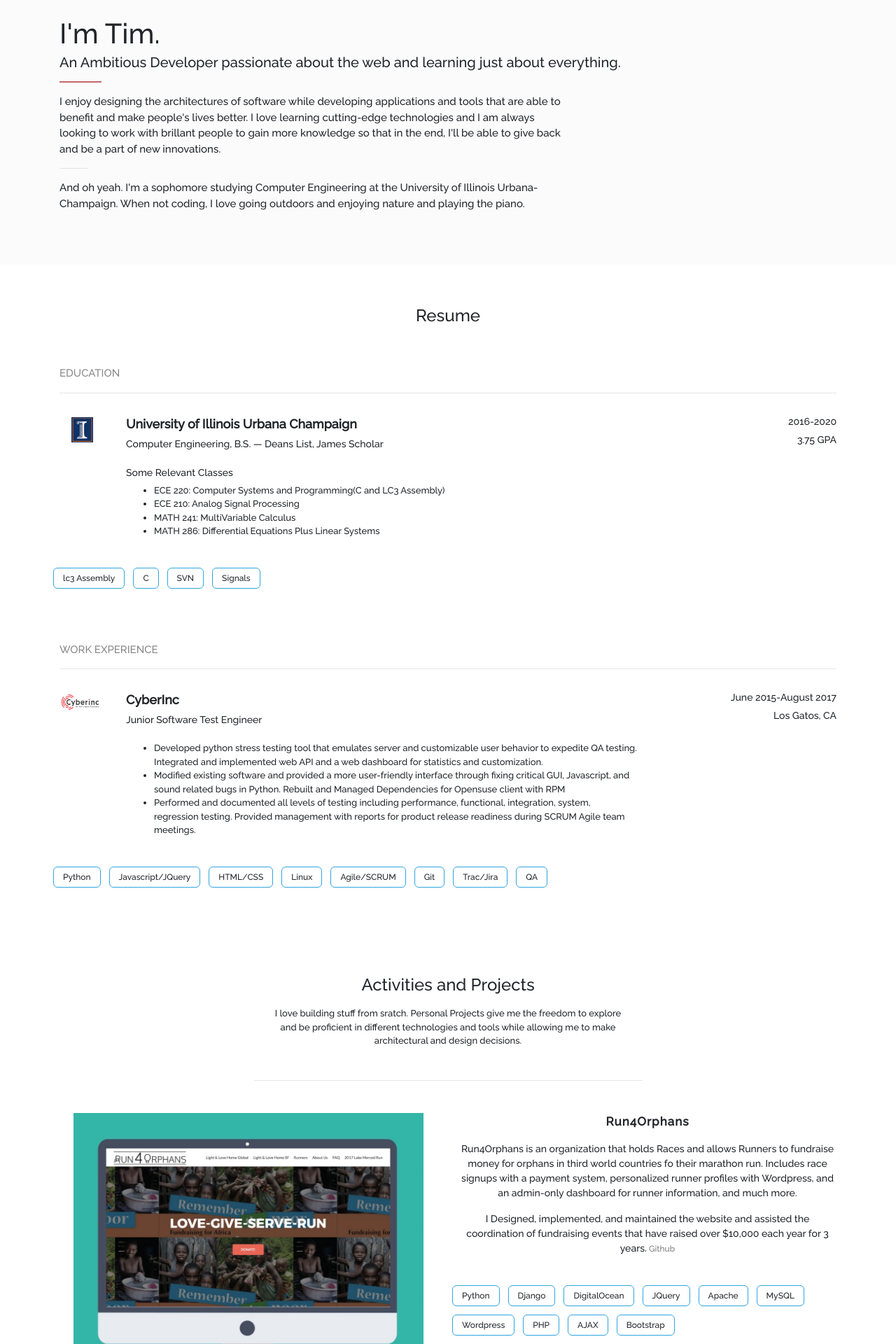
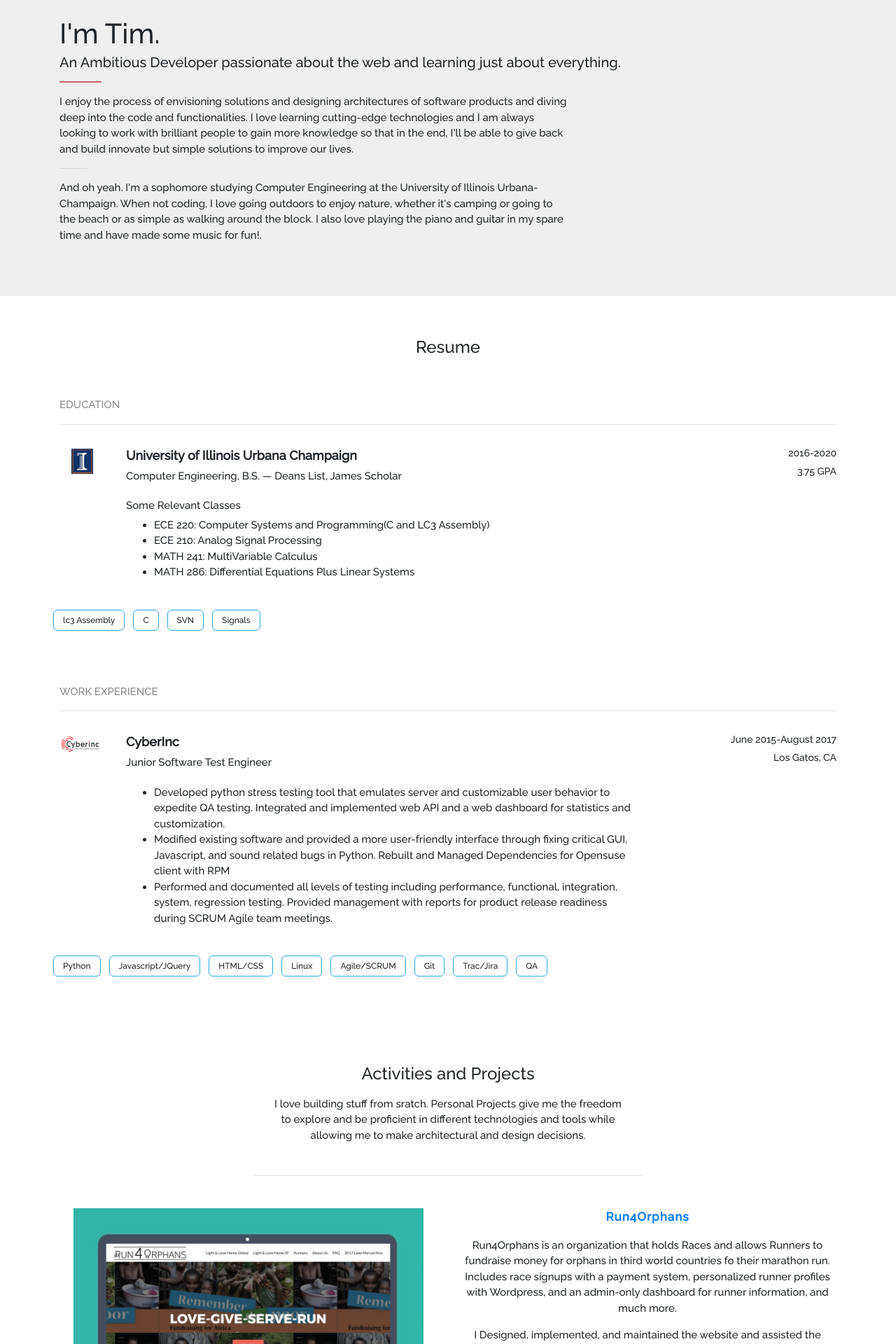
Before and after one commit to tko22/old.timothyko.org, a React (Create React App) app in the folder frontend/: page / in a window 1280 px wide. Shown: the part 720-2640 px from the top of the page at 70% size. Built offline with nearby package versions, Linux system fonts and the light colour scheme.

Commit message:
edited font sizes

```diff
--- a/frontend/src/App.css
+++ b/frontend/src/App.css
@@ -5,7 +5,7 @@
 p {
     font-size: 15px;
 }
-a {
+a, a:hover, a:active {
     text-decoration: none;
 }
 .topnavbar {
@@ -40,6 +40,7 @@ a {
 .header-text-span {
     display: inline-block;
     padding: 34px 10px 32px;
+    letter-spacing: 1px;
 }
 .header-text {
     letter-spacing: 3px;
@@ -78,7 +79,7 @@ a {
     margin-left: 0;
 }
 .about-me-section {
-    background-color: #FBFBFC;
+    background-color: #efefef;
 }
 .projects-section {
     background-color: #ffffff;
@@ -101,7 +102,7 @@ a {
 }
 .sub {
     margin:5px 0;
-    font-size: 14px;
+    font-size: 15px;
 }
 .right {
     text-align:right;
@@ -128,14 +129,16 @@ a {
 .other-projects-list {
     padding: 5px 0;
 }
-
+.skill-wrapper {
+    padding-top:20px;
+}
 .skill-type {
-    padding: 20px 10px 20px 13px;
+    padding: 25px 10px 25px 13px;
     transition: text-shadow 0.25s linear;
     margin: 0 12px 0 0;
     line-height: 100%;
     font-size: 25px;
-
+    font-weight: 300;
 }
 .other-span {
     font-size: 18px;
@@ -146,8 +149,20 @@ a {
     padding: 20px 0;
 }
 .footer-wrapper {
-    height: 86px;
+    height: 70px;
 
+}
+.footer-wrapper-right {
+    float:right;
+    line-height: 70px;
+    padding: 0 20px;
+    font-size: 13px;
+}
+.footer-text-span {
+    padding: 0 5px;
+}
+.grey-bar {
+    color:#0289a9;
 }
 
 @media only screen and (max-width: 576px) {
--- a/frontend/src/App.js
+++ b/frontend/src/App.js
@@ -2,9 +2,10 @@ import React, { Component } from 'react';
 import './App.css';
 import {Redirect,Route} from 'react-router-dom'
 import Main from './components/Main'
-import Header from "./components/header";
+import Header from "./components/Header"
 import 'animate.css/animate.css';
 import ProjectsPage from "./components/ProjectsPage";
+import Footer from "./components/Footer";
 
 class App extends Component {
   render() {
@@ -15,6 +16,7 @@ class App extends Component {
                   <Route exact path="/" component={Main} />
                   <Route exact path="/projects" component={ProjectsPage}/>
               </main>
+              <Footer/>
           </div>
       );
   }
--- a/frontend/src/components/AboutMe.js
+++ b/frontend/src/components/AboutMe.js
@@ -16,13 +16,16 @@ class AboutMe extends Component {
                         <hr className="about-me-top-hr"/>
                         <div className="row">
                             <div className="col-md-8">
-                                <p>I enjoy designing the architectures of software while developing applications and tools that are able
-                                    to benefit and make people's lives better. I love learning cutting-edge technologies and
-                                    I am always looking to work with brillant people to gain more knowledge so that in the end,
-                                    I'll be able to give back and be a part of new innovations.
+                                <p>I enjoy the process of envisioning solutions and designing architectures of software products
+                                    and diving deep into the code and functionalities. I love learning cutting-edge technologies and
+                                    I am always looking to work with brilliant people to gain more knowledge so that in the end,
+                                    I'll be able to give back and build innovate but simple solutions to improve our lives.
                                     <hr width="40" style={{marginLeft:0}}/>
                                     And oh yeah. I'm a sophomore studying Computer Engineering at the University of Illinois Urbana-Champaign.
-                                    When not coding, I love going outdoors and enjoying nature and playing the piano. </p>
+                                    When not coding, I love going outdoors to enjoy nature, whether it's
+                                    camping or going to the beach or as simple as walking around the block.
+                                    I also love playing the piano and guitar in my spare time and have made some music for fun!.
+                                    </p>
                             </div>
                             <div className="col-md-4">
 
--- a/frontend/src/components/Projects.js
+++ b/frontend/src/components/Projects.js
@@ -12,7 +12,8 @@ class Projects extends Component {
         this.skills = {
             r4o: ['Python','Django','DigitalOcean','JQuery','Apache','MySQL','Wordpress','PHP','AJAX','Bootstrap'],
             celeryBox: ['IOS','Python','Django','Swift 3','RESTful API','DOM manipulation/Web-scraping','Cron','MySQL'],
-            mafia: ['Heroku','Django','Python','MySQL','Application States','Bootstrap','JQuery']
+            mafia: ['Heroku','Django','Python','MySQL','Application States','Bootstrap','JQuery'],
+            edid: ['Java','Python','Bit parsing','Android SDK','JSON','Bluetooth']
         }
     }
     render(){
@@ -22,7 +23,7 @@ class Projects extends Component {
             <section className={sectionClass}>
                 <h5 style={{fontSize:24, paddingBottom:10}}>Activities and Projects</h5>
                 <div className="container">
-                    <p style={{fontSize:13, paddingBottom:30, maxWidth:500, margin:'0 auto'}}>I love building stuff from sratch. Personal Projects give me the freedom to explore
+                    <p style={{fontSize:15, paddingBottom:30, maxWidth:500, margin:'0 auto'}}>I love building stuff from sratch. Personal Projects give me the freedom to explore
                     and be proficient in different technologies and tools while allowing me to make architectural and design decisions. </p>
                     <hr style={{width:'50%'}}/>
 
@@ -35,16 +36,17 @@ class Projects extends Component {
                             </div>
                             <div className="col-sm-6">
                                 <div className="project-detail">
-                                    <p style={{fontWeight:600, letterSpacing:1,fontSize:17}}>Run4Orphans</p>
-                                    <p style={{fontSize:14}}>Run4Orphans is an organization that holds Races and allows
+                                    <p style={{fontWeight:600, letterSpacing:1,fontSize:17}}>
+                                        <a href="http://www.run4orphans.org">Run4Orphans</a></p>
+                                    <p style={{fontSize:15}}>Run4Orphans is an organization that holds Races and allows
                                         Runners to fundraise money for orphans in third world countries fo their marathon run.
                                         Includes race signups with a payment system, personalized runner profiles with Wordpress,
                                         and an admin-only dashboard for runner information, and much more.
                                     </p>
-                                    <p style={{fontSize:14}}>
+                                    <p style={{fontSize:15}}>
                                         I Designed, implemented, and maintained the website and assisted the coordination
                                         of fundraising events that have raised over $10,000 each year for 3 years.
-                                        <a style={{fontSize:12, color:'grey'}}>  Github</a>
+                                        <a href="https://github.com/tko22/run4orphans_race" style={{fontSize:12, color:'grey'}}>  Github</a>
                                     </p>
                                     <div className="row">
                                         <SkillsList skills={this.skills.r4o}/>
@@ -63,17 +65,18 @@ class Projects extends Component {
                             <div className="col-md-6">
                                 <div className="project-detail">
                                     <p style={{fontWeight:600, letterSpacing:1,fontSize:17}}>CeleryBox</p>
-                                    <p style={{fontSize:14}}>
+                                    <p style={{fontSize:15}}>
                                         CeleryBox is an IOS app that finds the best grocery store
                                         based on user's location, their preferences on price and distance, and their grocery list.
 
                                     </p>
-                                    <p style={{fontSize:14}}>
+                                    <p style={{fontSize:15}}>
                                         I spearheaded and architected the development of the REST API with two other students and
                                         solely developed the IOS app, which also included a barcode scanner that called
                                         open APIs to grab data for a specific item. I also wrote automated web-scrapping scripts
                                         that searched and sorted thousands of grocery deals. The backend also includes
                                         an algorithm that decides the best store based on user preferences.
+                                        <a href='https://github.com/tko22/celerybox_api' style={{fontSize:12, color:'grey'}}>  Github</a>
                                     </p>
                                     <div className="row">
                                         <SkillsList skills={this.skills.celeryBox}/>
@@ -91,7 +94,8 @@ class Projects extends Component {
                             <div className="col-md-6">
                                 <div className="project-detail">
 
-                                    <p style={{fontWeight:600, letterSpacing:1,fontSize:17}}>Mafia Game App</p>
+                                    <p style={{fontWeight:600, letterSpacing:1,fontSize:17}}>
+                                        <a href="http://mafia-game-app.herokuapp.com/">Mafia Game App</a></p>
                                     <p style={{fontSize:14}}>
                                         Mafia is a popular party game, generally for over 10 people, where you use deception to
                                         survive. Usually, we would cut up paper and assign roles though that, making it complicated
@@ -100,6 +104,7 @@ class Projects extends Component {
                                     <p style={{fontSize:14}}>
                                         I used Django and its templating system along with JQuery and Ajax calls for JSON data to develop this application.
                                         It also allows for customization in the game and deployed using Heroku.
+                                        <a href='https://github.com/tko22/mafia'style={{fontSize:12, color:'grey'}}>  Github</a>
                                     </p>
                                     <div className="row">
                                         <SkillsList skills={this.skills.mafia}/>
@@ -116,11 +121,14 @@ class Projects extends Component {
                             <div className="col-sm-1"> </div>
                             <div className="col-10">
                                 <ul style={{textAlign:'left'}}>
-                                    <li className="other-projects-list" style={{fontSize: 14}}>
+                                    <li className="other-projects-list" >
                                         <span className="other-span">EDIDreader Android Application: </span>
-                                        Contracted to develop android application that connects via Bluetooth with
+                                        <p style={{fontSize: 14, marginBottom:0}}>Contracted to develop android application that connects via Bluetooth with
                                         a Raspberry Pi to send parsed Extended Display Identification Data(EDID) in
-                                        JSON and displays and stores it.
+                                            JSON and displays and stores it.
+                                            <a href="https://github.com/tko22/mafia"style={{fontSize:12, color:'grey'}}>  Github</a>
+                                        </p>
+                                        <div className="row"><SkillsList skills={this.skills.edid} /></div>
                                     </li>
                                     <li className="other-projects-list"><span className="other-span">Teaching Web Development Workshops at @ACM</span></li>
                                     <li className="other-projects-list"><span className="other-span">Check out my Tech Blog <a href="https://medium.com/@timmykko" style={{color:'gray'}}>here!</a></span></li>
--- a/frontend/src/components/Resume.js
+++ b/frontend/src/components/Resume.js
@@ -32,7 +32,7 @@ class Resume extends Component {
                                 <div className="left-align-wrapper">
                                     <p className="title">University of Illinois Urbana Champaign</p>
                                     <p className="sub">Computer Engineering, B.S. &#8212; Deans List, James Scholar</p>
-                                    <div className="content" style={{fontSize:13,marginTop:20}}>
+                                    <div className="content" style={{fontSize:15,marginTop:20}}>
                                         <p className="sub">Some Relevant Classes</p>
                                         <ul style={{textDecoration:'none'}}>
                                             <li>ECE 220: Computer Systems and Programming(C and LC3 Assembly)</li>
@@ -66,7 +66,7 @@ class Resume extends Component {
                                 <div className="left-align-wrapper">
                                     <p className="title">CyberInc</p>
                                     <p className="sub">Junior Software Test Engineer</p>
-                                    <div className="content" style={{fontSize:13,marginTop:20}}>
+                                    <div className="content" style={{fontSize:15,marginTop:20}}>
                                         <ul style={{textDecoration:'none'}}>
                                             <li>Developed python stress testing tool that emulates server and
                                                 customizable user behavior to expedite QA testing. Integrated and implemented
```
Also changed, not shown: 1 other file (tests, documents, lock files or other folders). Lines whose indentation alone changed are shown as unchanged.
